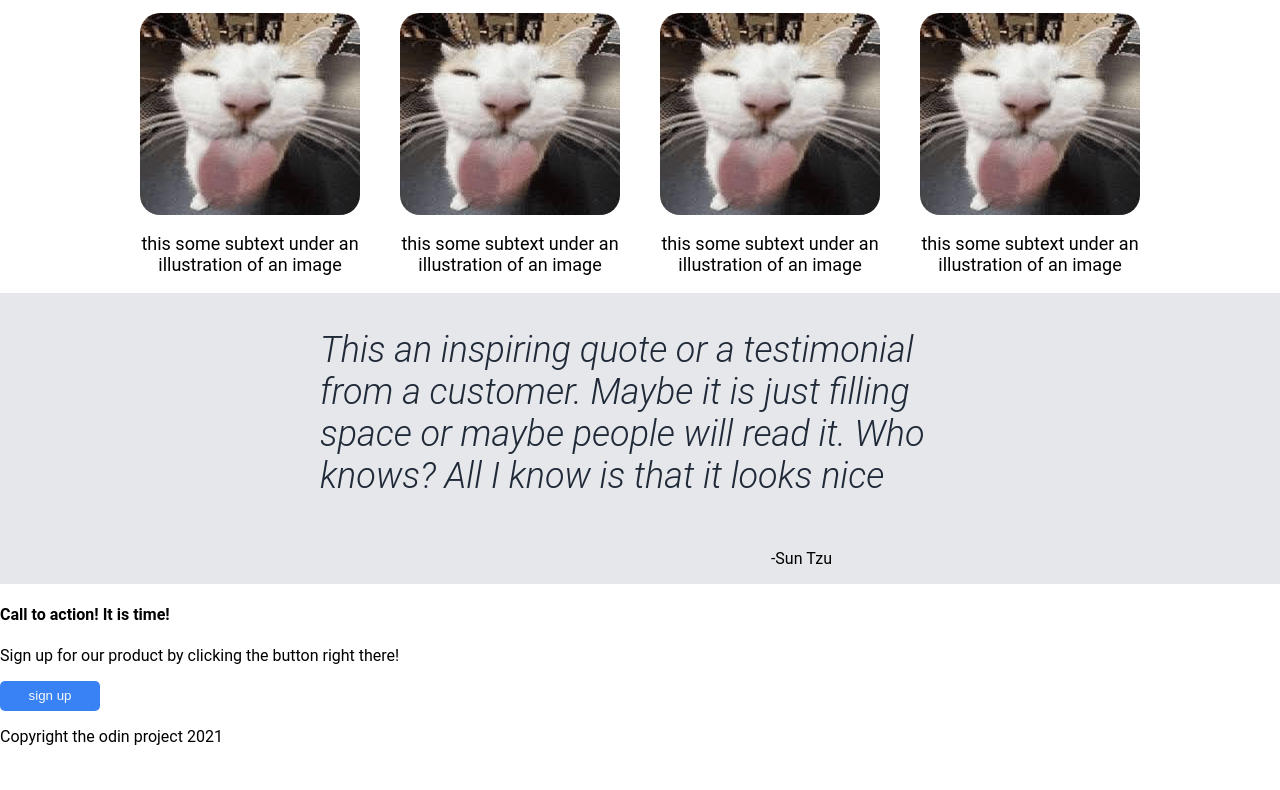
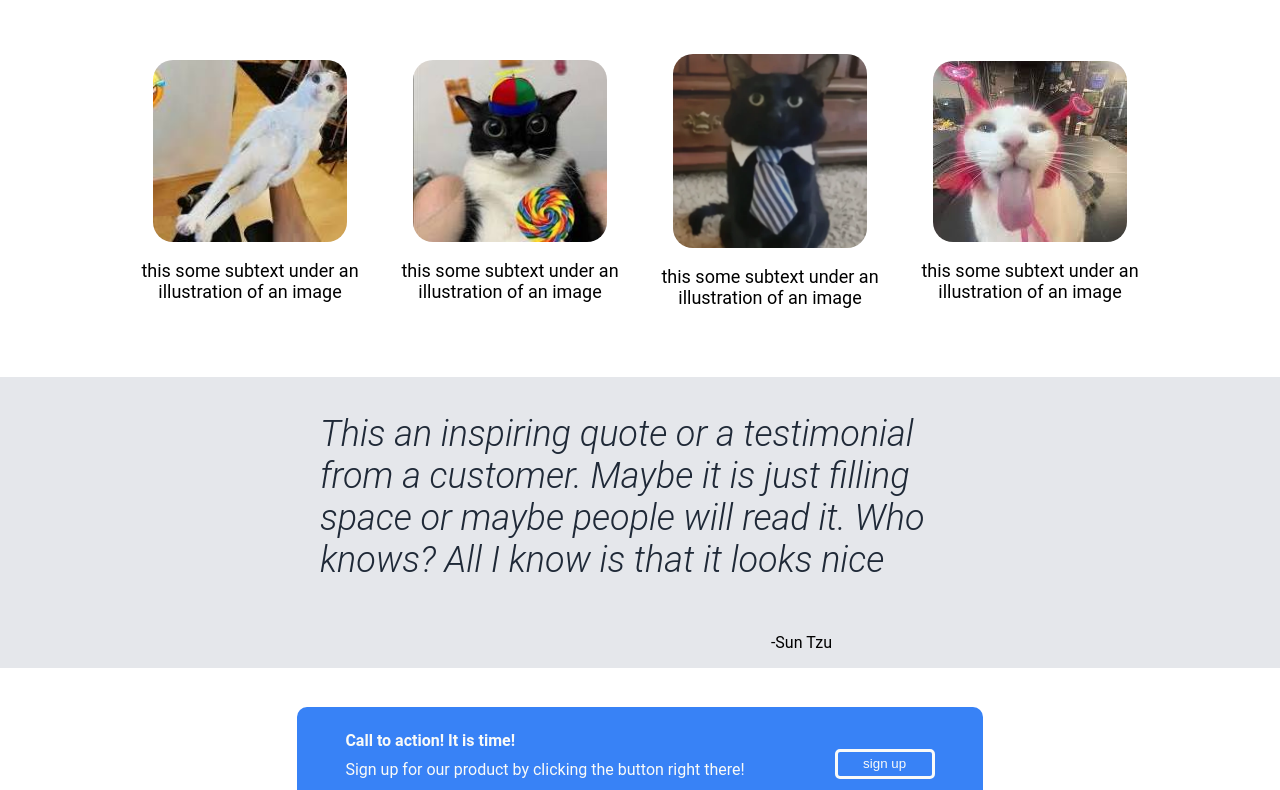
Before and after one commit to Mym776/landing, a plain HTML site: page index.html in a window 1280 px wide. Shown: the part 708-1498 px from the top of the page. Before the commit the page ends 1470 px from the top, so only its background shows below. Drawn offline with Linux system fonts and the light colour scheme.

Commit message:
finishing up

```diff
--- a/index.html
+++ b/index.html
@@ -31,19 +31,19 @@
         <h2>Some random information</h2>
         <div class="imgList">
             <div class="imgDesc">
-                <img src="images/Untitled.jpg" alt="silly cat">
+                <img src="images/Untitled1.jpg" alt="silly cat">
                 <p>this some subtext under an illustration of an image</p>
             </div>
             <div class="imgDesc">
-                <img src="images/Untitled.jpg" alt="silly cat">
+                <img src="images/Untitled2.jpg" alt="silly cat">
                 <p>this some subtext under an illustration of an image</p>
             </div>
             <div class="imgDesc">
-                <img src="images/Untitled.jpg" alt="silly cat">
+                <img src="images/sillycat.webp" alt="silly cat">
                 <p>this some subtext under an illustration of an image</p>
             </div>
             <div class="imgDesc">
-                <img src="images/Untitled.jpg" alt="silly cat">
+                <img src="images/Untitled4.jpg" alt="silly cat">
                 <p>this some subtext under an illustration of an image</p>
             </div>
         </div>
--- a/styles.css
+++ b/styles.css
@@ -62,6 +62,7 @@ button{
 }
 
 .second {
+    padding: 4%;
     display: flex;
     flex-flow: column;
     justify-content: space-between;
@@ -69,7 +70,7 @@ button{
     gap: 40px;
 }
 .second h2{
-    margin-top: 40px;
+
     font-size: 36px;
     color: #1F2937;
     font-weight: 900;
@@ -96,6 +97,7 @@ button{
 
 .imgDesc img{
     border-radius: 20px;
+    width: 194px;
 }
 
 .quote {
@@ -116,3 +118,52 @@ button{
     width: 30%;
     text-align: end;
 }
+
+.signing {
+    padding: 3%;
+    display: flex;
+    justify-content: center;
+    align-items: center;
+}
+
+.modal {
+    display: flex;
+    justify-content: center;
+    align-items: end;
+    background-color: #3882F6;
+    padding: 2%;
+    padding-left: 4%;
+    padding-right: 4%;
+    border-radius: 10px;
+    gap: 60px;
+}
+.instructions {
+    display: flex;
+    flex-direction: column;
+    justify-content: center;
+    align-items: start;
+    margin-right: 30px;
+    gap: 10px;
+    color: #f9faf8;
+}
+
+.instructions h4{
+    margin: 0;
+}
+
+.instructions p{
+    margin: 0;
+}
+
+.modal button{
+    border: #f9faf8 solid;
+    border-radius: 5px;
+}
+
+.bottom{
+    background-color: #1F2937;
+    color: #f9faf8;
+    padding: 1%;
+    display: flex;
+    justify-content: center;
+}
```
Also changed, not shown: images/Untitled1.jpg (added), images/Untitled2.jpg (added), images/Untitled4.jpg (added), images/sillycat.webp (added).
